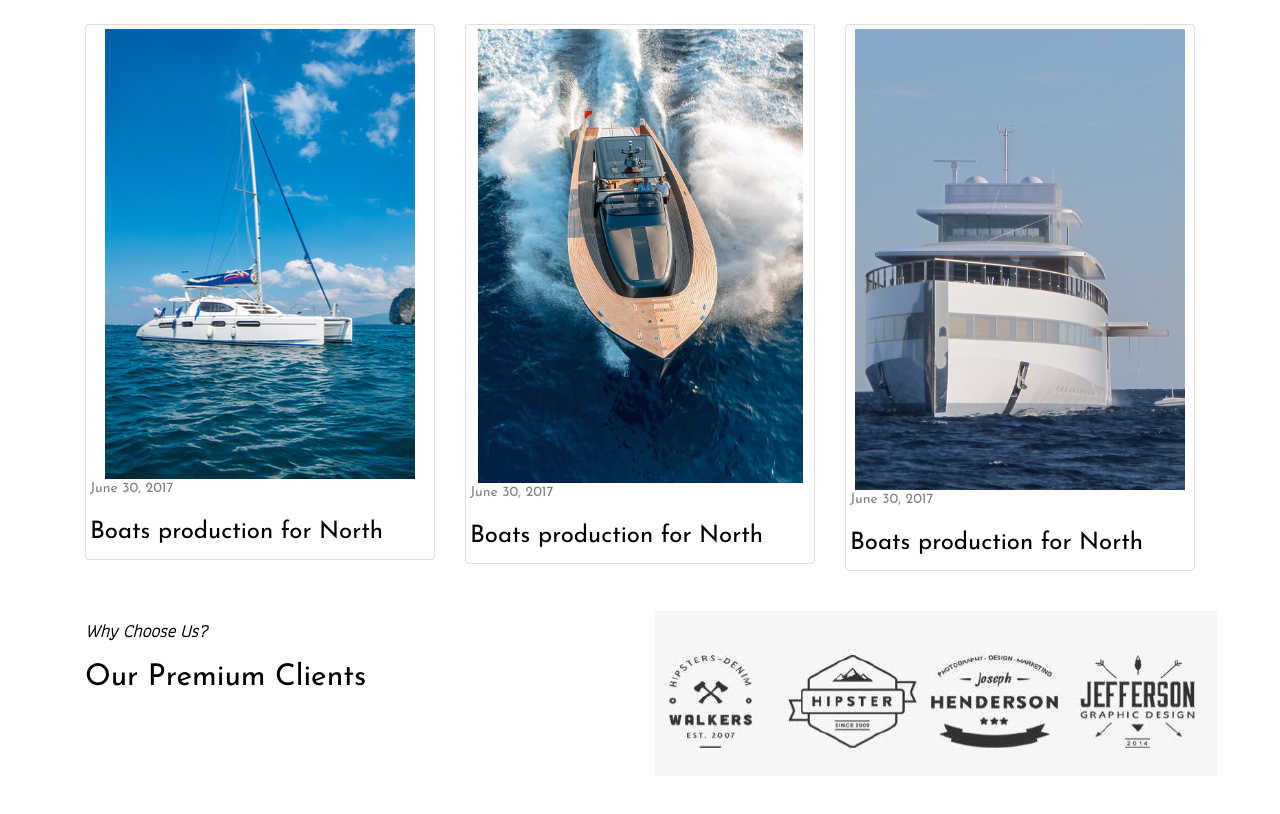
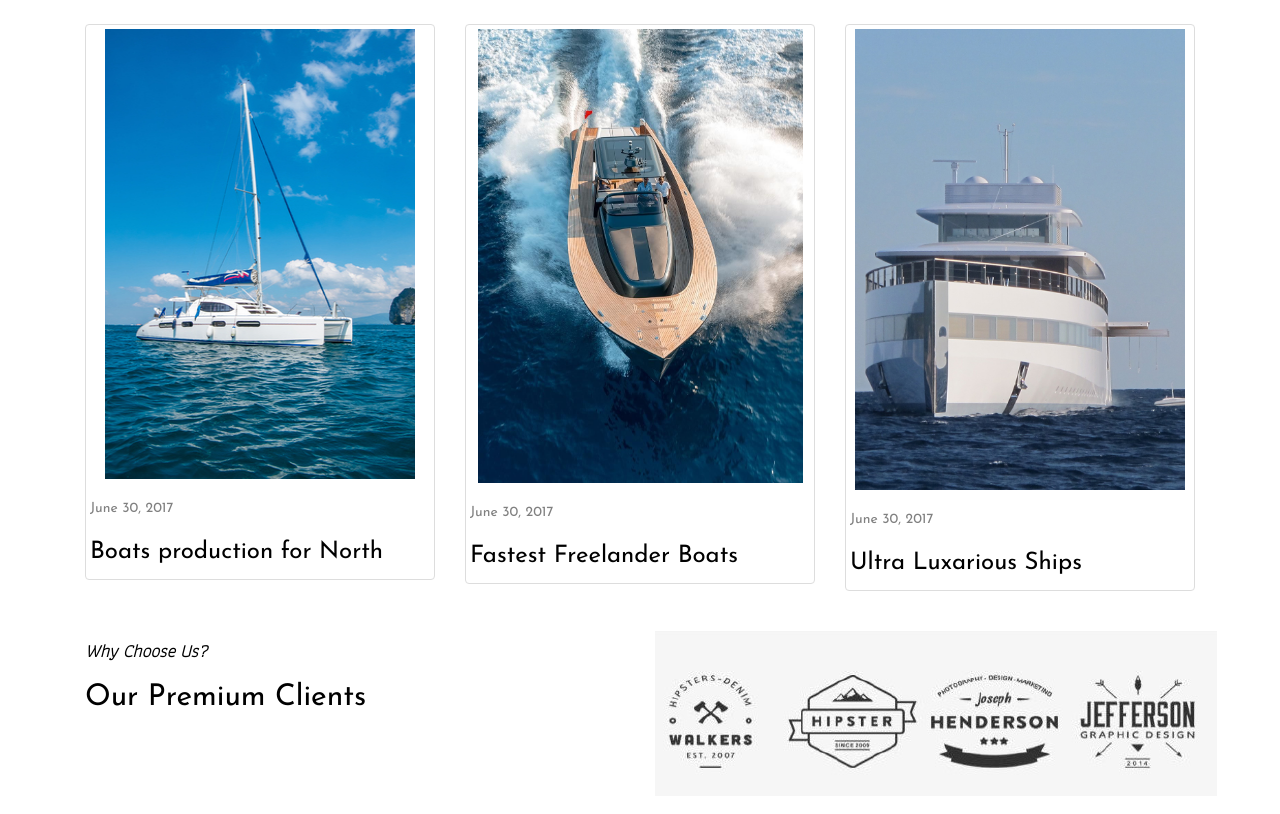
Before and after one commit to TheHarshKadam/BoatSpot, a plain HTML site: page index.html in a window 1280 px wide. Shown: the part 2352-3166 px from the top of the page. Drawn offline with Linux system fonts and the light colour scheme.

Commit message:
Error correction and Font updated

```diff
--- a/index.html
+++ b/index.html
@@ -239,28 +239,34 @@
         <div class="row">
             <div class="col-sm-4">
                 <a class="thumbnail" style="text-decoration: none;">
-                    <img src="Assets/yatch 4.jpg" alt="Yatch" style="width: 310px; height: 450px;">
+                    <img src="Assets/yatch 4.jpg" alt="Yatch" style="width: 310px; height: 450px;"><br>
                     <div class="captions">
                         <p style="font-family: 'Josefin Sans', sans-serif;color:grey;">June 30, 2017</p>
-                        <h3 style="text-decoration: none; font-family: 'Josefin Sans', sans-serif;color: black;">Boats production for North</h3>
+                        <h3 style="text-decoration: none; font-family: 'Josefin Sans', sans-serif;color: black;">
+                            Boats production for North
+                        </h3>
                     </div>
                 </a>
             </div>
             <div class="col-sm-4" >
                 <a class="thumbnail" style="text-decoration: none;">
-                    <img src="Assets/yatch 5.jpg" alt="Yatch" style="width: 325px;">
+                    <img src="Assets/yatch 5.jpg" alt="Yatch" style="width: 325px;"><br>
                     <div class="captions">
                         <p style="font-family: 'Josefin Sans', sans-serif;color:grey;">June 30, 2017</p>
-                        <h3 style="text-decoration: none; font-family: 'Josefin Sans', sans-serif;color: black;">Boats production for North</h3>
+                        <h3 style="text-decoration: none; font-family: 'Josefin Sans', sans-serif;color: black;">
+                            Fastest Freelander Boats
+                        </h3>
                     </div>
                 </a>
             </div>
             <div class="col-sm-4">
                 <a class="thumbnail"style="text-decoration: none;">
-                    <img src="Assets/yatch 6.jpg" alt="Yatch" style="width: 330px;">
+                    <img src="Assets/yatch 6.jpg" alt="Yatch" style="width: 330px;"><br>
                     <div class="captions">
                         <p style="font-family: 'Josefin Sans', sans-serif;color:grey;">June 30, 2017 </p>
-                        <h3 style="text-decoration: none; font-family: 'Josefin Sans', sans-serif;color: black;">Boats production for North</h3>
+                        <h3 style="text-decoration: none; font-family: 'Josefin Sans', sans-serif;color: black;">
+                            Ultra Luxarious Ships
+                        </h3>
                     </div>
                 </a>
             </div>
```
